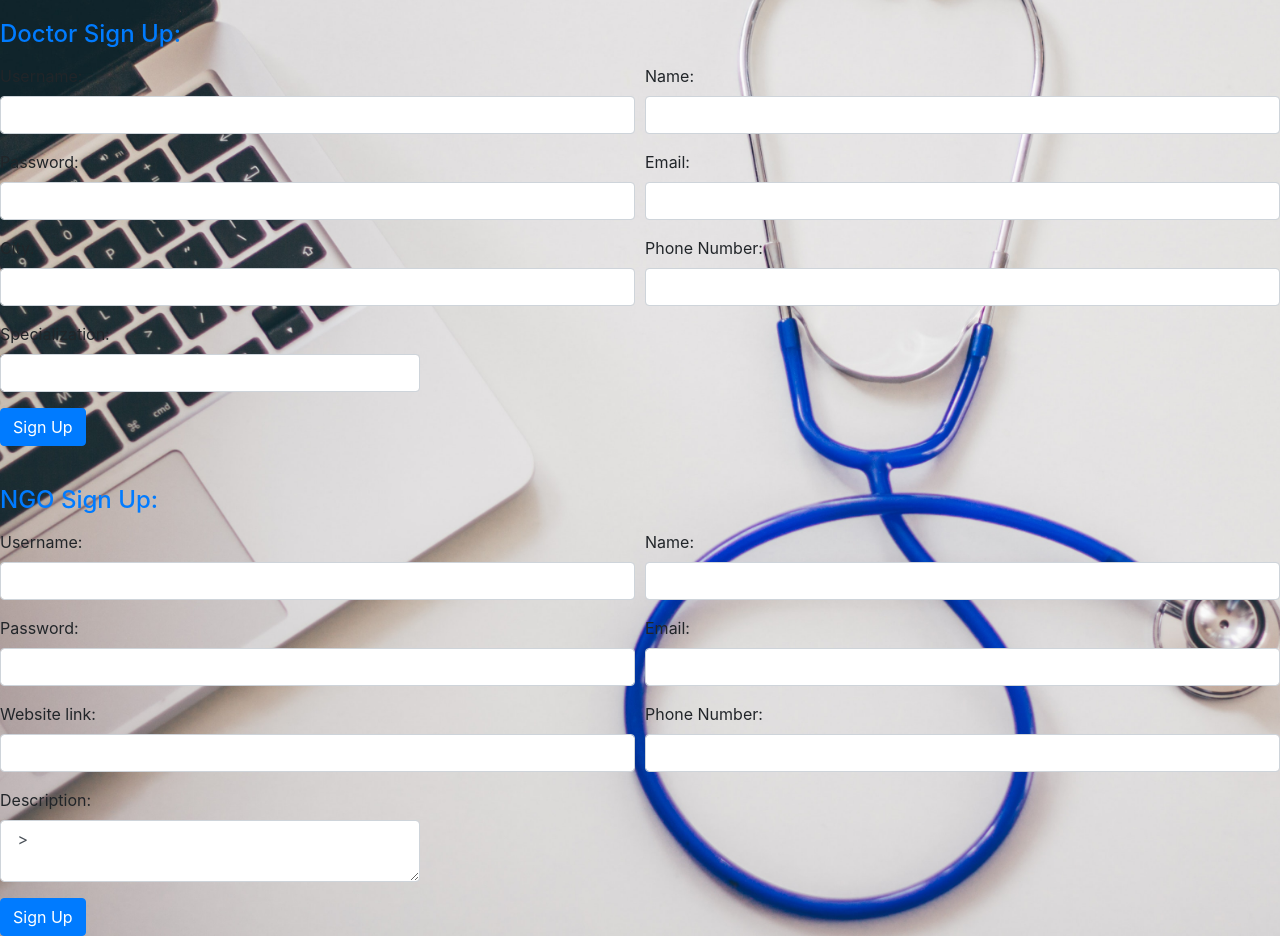
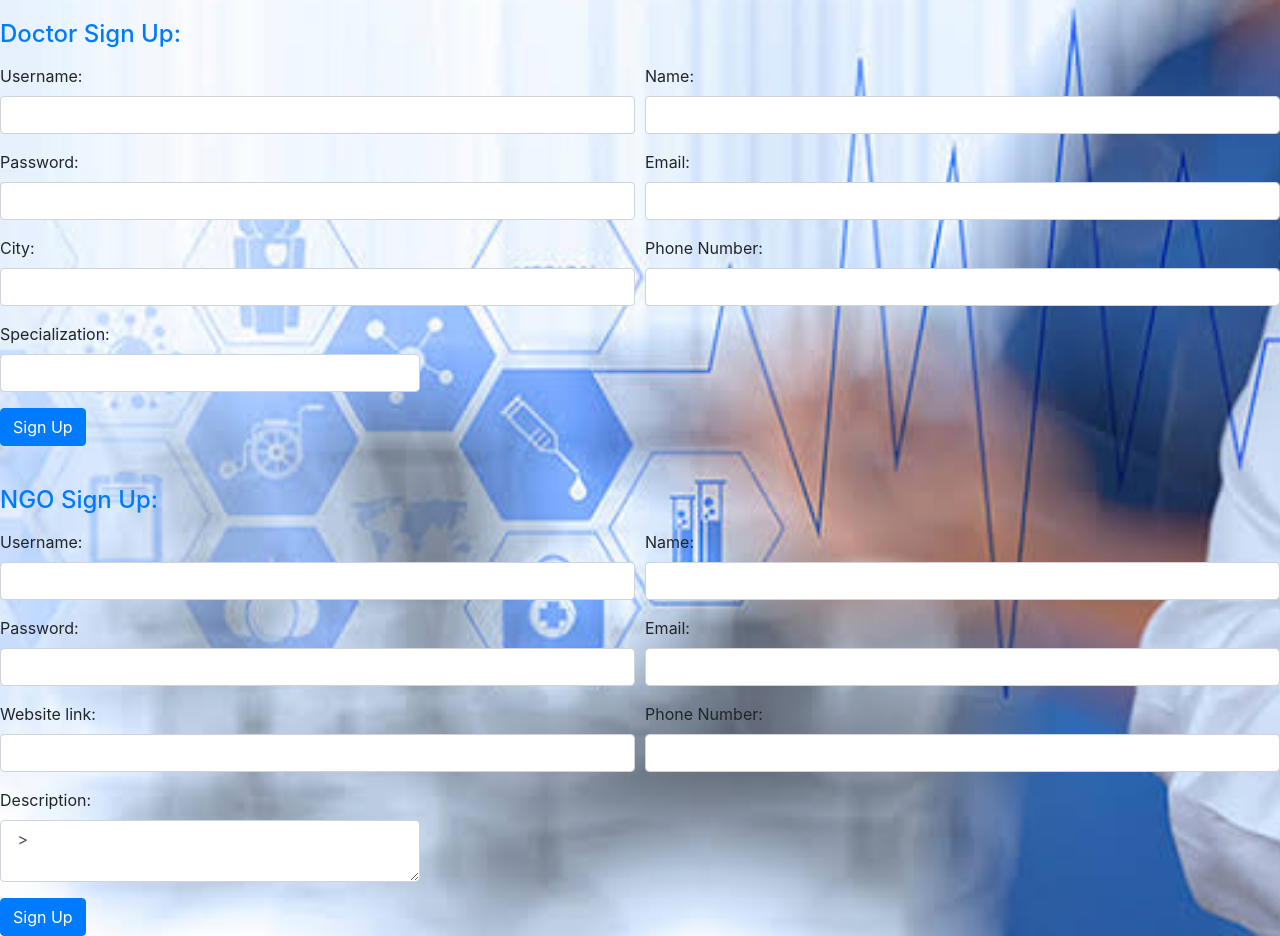
Before and after one commit to Sindhura17/sanjivini, a Django app: page /workapp/sign_up/ in a window 1280 px wide. Shown: the part 56-992 px from the top of the page. Run offline with Django 3.2, Linux system fonts and the light colour scheme; some libraries are stand-ins or nearby versions.

Commit message:
img5 commit

```diff
--- a/sj/media files/style3.css
+++ b/sj/media files/style3.css
@@ -10,9 +10,3 @@
 .edclass{
 	margin-top:40px;
 }
-
-body{
-background:url("/static/image4.jpg");
- background-repeat: no-repeat;
- background-size: cover;
-}
--- a/sj/workapp/templates/workapp/sign_up.html
+++ b/sj/workapp/templates/workapp/sign_up.html
@@ -2,8 +2,14 @@
 <html lang="en">
   <head>
    <link rel="stylesheet" href="https://stackpath.bootstrapcdn.com/bootstrap/4.3.1/css/bootstrap.min.css" integrity="sha384-ggOyR0iXCbMQv3Xipma34MD+dH/1fQ784/j6cY/iJTQUOhcWr7x9JvoRxT2MZw1T" crossorigin="anonymous">
-   <link rel="stylesheet" href="/static/style3.css">
-
+  <link rel="stylesheet" href="/static/style3.css">
+ <style>
+  body{
+background:url("/static/im4.jpg");
+ background-repeat: no-repeat;
+ background-size: cover;
+}
+  </style>
   <title>Sign Up</title>
   </head>
 
--- a/sj/workapp/views.py
+++ b/sj/workapp/views.py
@@ -63,4 +63,6 @@ def docsign_in(request):
 
 def nregister(request):
     nid=request.session['nid']
-    return render(request,'ngopage.html')
+    nobj=ngo.objects.filter(id=nid)
+    print(nobj[0].name)
+    return render(request,'workapp/ngopage.html')
```
Also changed, not shown: sj/workapp/templates/workapp/docpage.html (+7 -1 lines), sj/workapp/templates/workapp/ngopage.html (+7 -4 lines).
